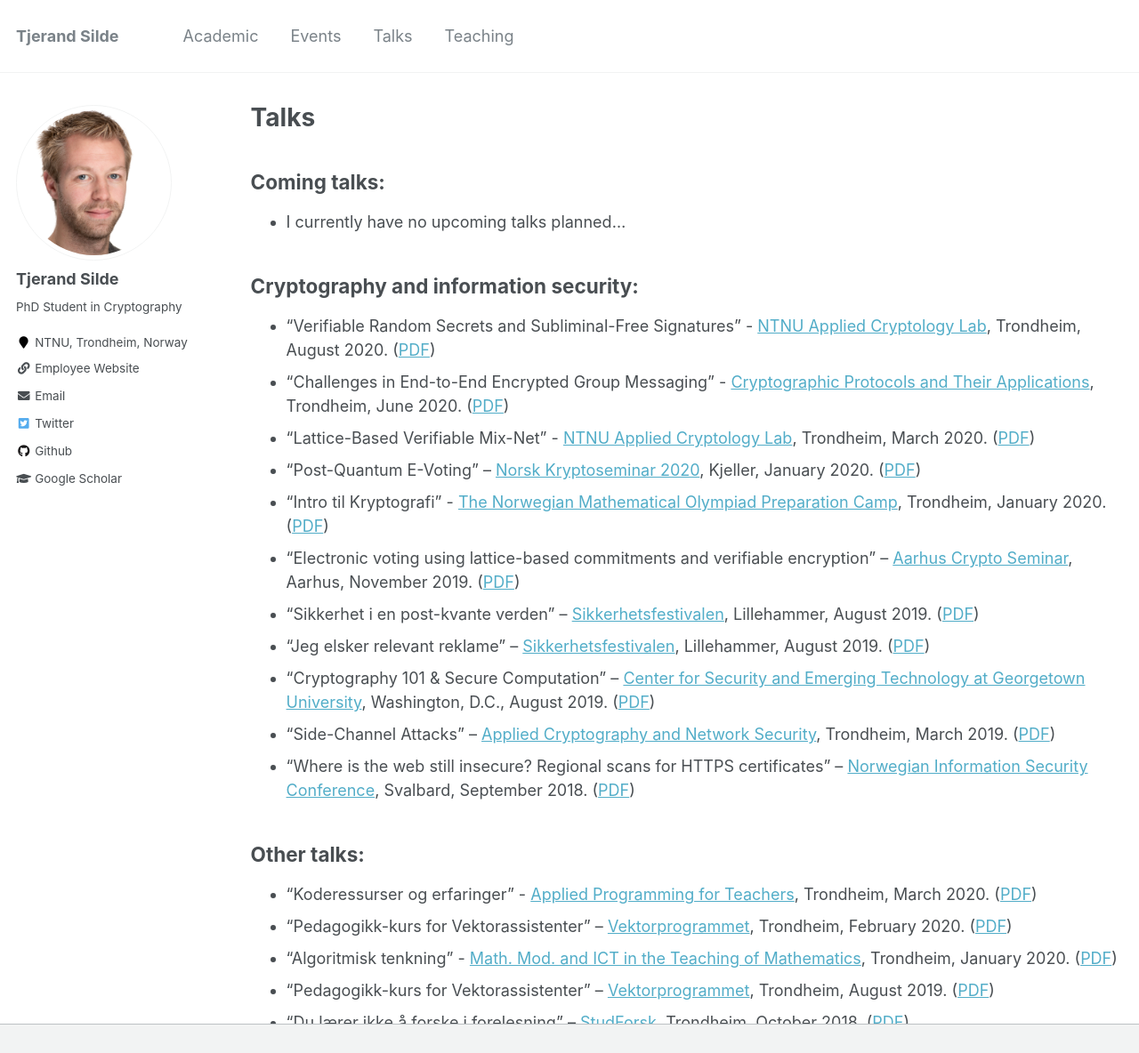
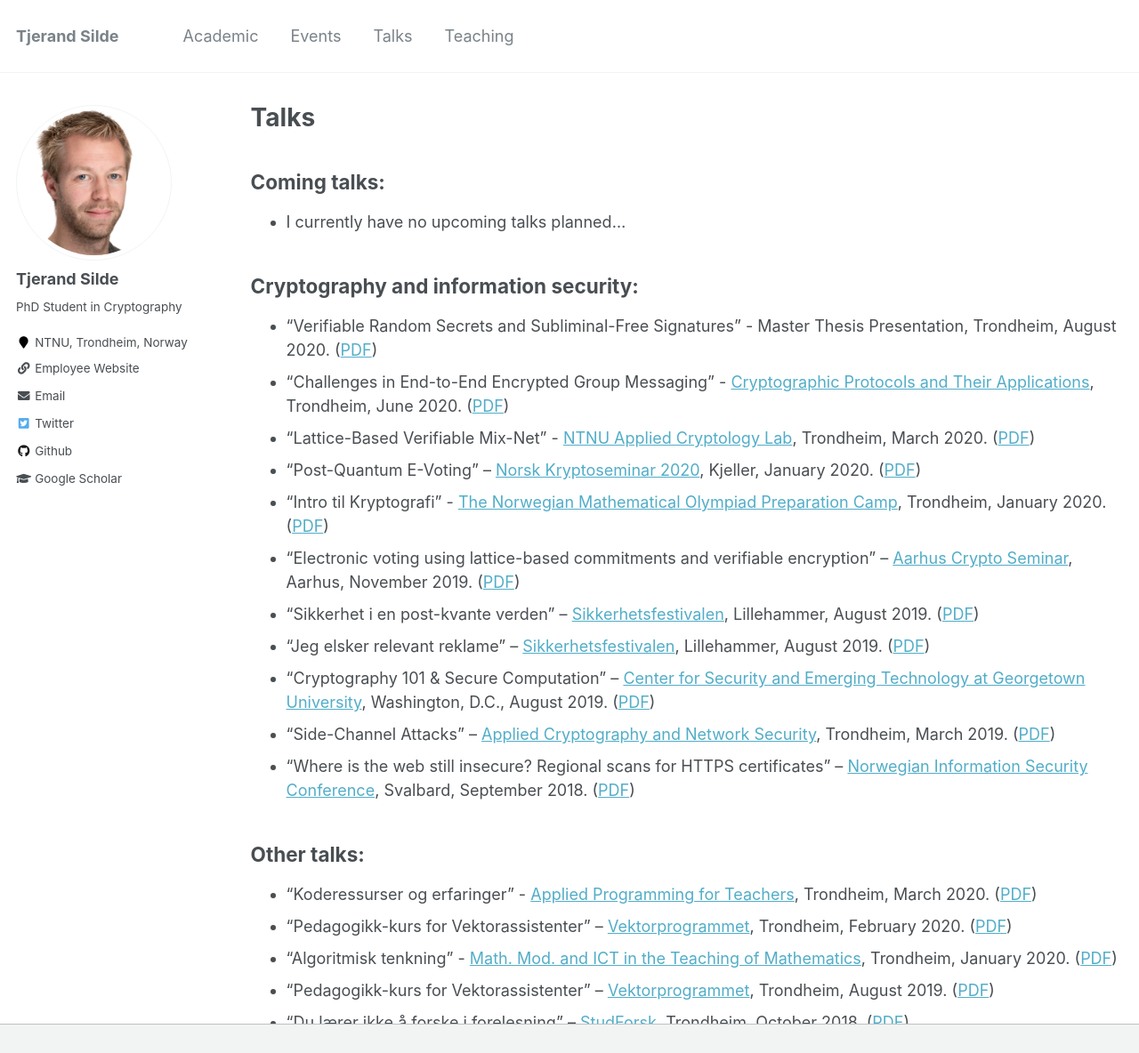
Before and after one commit to tjesi/tjesi.github.io, a Jekyll site: the page built from _pages/talks.md, in a window 1280 px wide and 1379 px high, cut to the strip 0-1184 px from the top of the window. Shown: the whole strip at 89% size. Built offline with Jekyll 4.4.1, drawn with Linux system fonts in a browser that asks for light colours.

Commit message:
Update talks.md

```diff
--- a/_pages/talks.md
+++ b/_pages/talks.md
@@ -11,7 +11,7 @@ author_profile: true
 
 ## Cryptography and information security:
 
-* "Verifiable Random Secrets and Subliminal-Free Signatures" - [NTNU Applied Cryptology Lab](https://www.ntnu.edu/iik/nacl-lab), Trondheim, August 2020. ([PDF](https://tjerandsilde.no/files/Master_Presentation.pdf))
+* "Verifiable Random Secrets and Subliminal-Free Signatures" - Master Thesis Presentation, Trondheim, August 2020. ([PDF](https://tjerandsilde.no/files/Master_Presentation.pdf))
 * "Challenges in End-to-End Encrypted Group Messaging" - [Cryptographic Protocols and Their Applications](https://www.ntnu.edu/studies/courses/TM8107), Trondheim, June 2020. ([PDF](https://tjerandsilde.no/files/GroupMessagingPresentation.pdf))
 * "Lattice-Based Verifiable Mix-Net" - [NTNU Applied Cryptology Lab](https://www.ntnu.edu/iik/nacl-lab), Trondheim, March 2020. ([PDF](https://tjerandsilde.no/files/Lattice_Based_Verifiable_Mix_Net.pdf))
 * "Post-Quantum E-Voting" – [Norsk Kryptoseminar 2020](https://wiki.math.ntnu.no/nks/nks20), Kjeller, January 2020. ([PDF](https://tjerandsilde.no/files/NKS2020.pdf))
```
